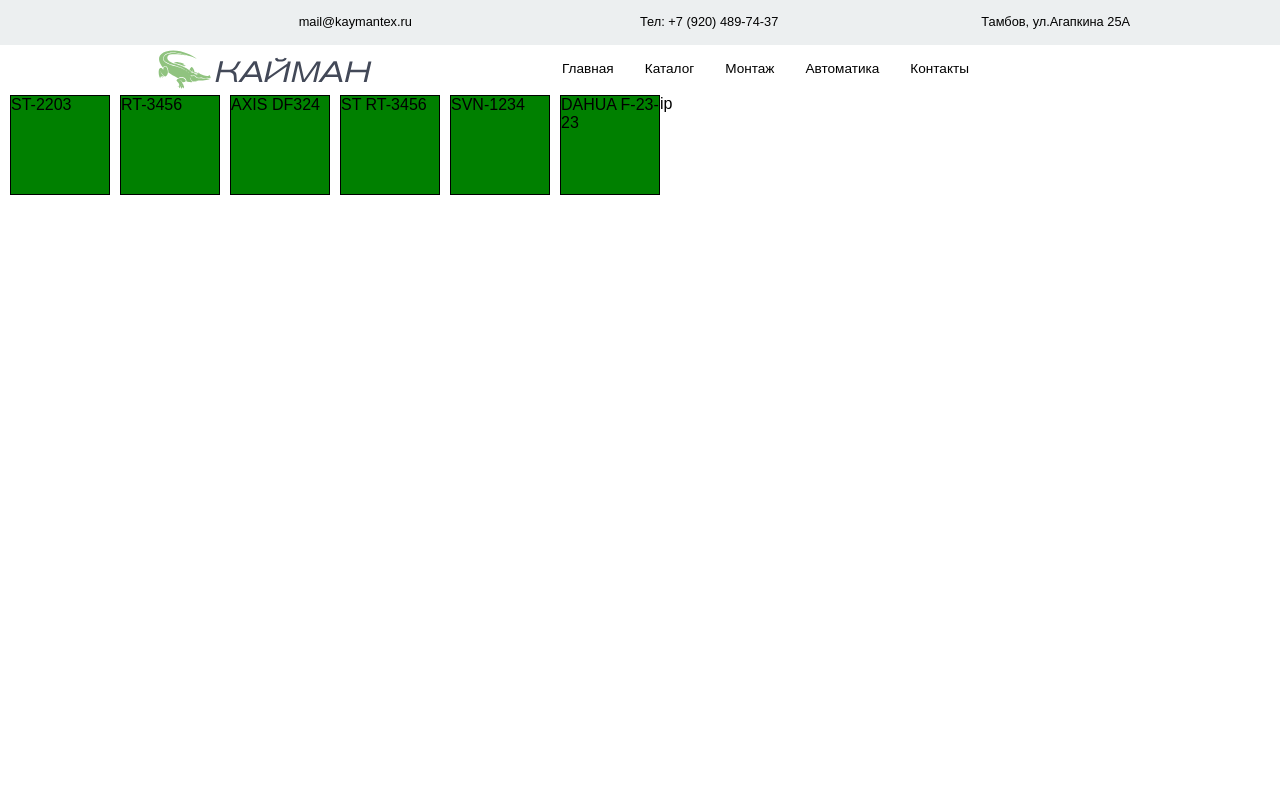
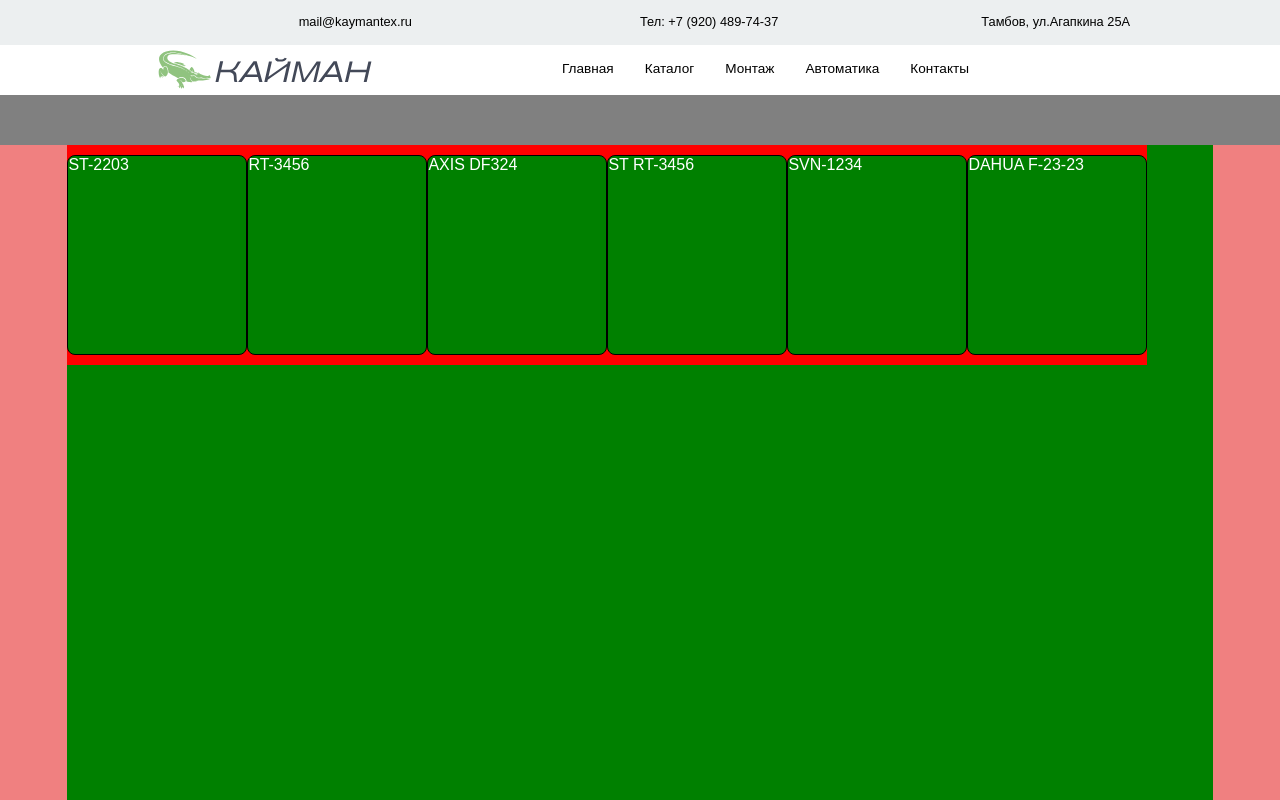
Before and after one commit to kaymantex68/site_cayman, a React (Create React App) app: page /catalog/ip in a window 1280 px wide. Shown: the top 800 px of the page. Built offline with nearby package versions, Linux system fonts and the light colour scheme.

Commit message:
office продвижения по каталогу

```diff
--- a/src/App.js
+++ b/src/App.js
@@ -45,7 +45,6 @@ function App() {
             <Route exact path="/catalog/:cat" component={Catalog}/>
             <Route exact path="/catalog/:cat/:type" component={Catalog}/>
             <Route  path="/catalog/:cat/:type/:brand" component={Catalog}/>
-
           </Switch>
           </div>
         </div>
--- a/src/components/Catalog/Catalog.js
+++ b/src/components/Catalog/Catalog.js
@@ -1,86 +1,24 @@
 import React, { useContext } from 'react';
 import classes from './Catalog.module.css'
 import { Context } from '../../Context'
+import CatalogContainer from './CatalogContainer'
 
 function Catalog({ match }) {
-    const { Data } = useContext(Context);
-    let DataCatalog = [];
-    {
-        Data.map((item, index) => {
-            return (
-                DataCatalog.push(item)
-            )
-        })
-    }
-
-    console.log(match)
-    // if (match.params.cat != null) console.log(match.params.cat)
-    // if (match.params.type != null) console.log(match.params.type)
-    // if (match.params.brand != null) console.log(match.params.brand)
-
-    if (match.params.brand != null) {
-        return (
-            <div className={classes.Main}>{match.params.brand}
-                {
-                    DataCatalog.map((item, index) => {
-                        console.log(item.type[1] + ' ' + String(match.params.cat));
-                        console.log(item.type[2] + ' ' + match.params.type);
-                        console.log(item.brand + ' ' + match.params.barnd);
-                        if ((item.type[1] == match.params.cat) && (item.type[2] == match.params.type) && (item.brand == match.params.brand)) {
-                            return (
-                                <div className={classes.Product_container}>
-                                    <p>{item.model}</p>
-                                </div>
-                            )
-                        }
-                    })
-                }
+    return (
+        <>
+            <div className={classes.Main}>
+                <div className={classes.Manual}></div>
+                <div className={classes.Container}>
+                    <div className={classes.Left}></div>
+                    <div className={classes.Catalog}>
+                        <div className={classes.Centre}>
+                            <CatalogContainer match={match} />
+                        </div>
+                    </div>
+                    <div className={classes.Right}></div>
+                </div>
             </div>
-        )
-    }
-    if (match.params.type != null) {
-        return (
-            <>
-                <div className={classes.Main}>{match.params.type}
-                    {
-                        DataCatalog.map((item, index) => {
-                            console.log(item.type[1] + ' ' + String(match.params.cat));
-                            console.log(item.type[2] + ' ' + match.params.type);
-                            console.log(item.brand + ' ' + match.params.barnd);
-                            if ((item.type[1] == match.params.cat) && (item.type[2] == match.params.type)) {
-                                return (
-                                    <p>{item.model}</p>
-                                )
-                            }
-                        })
-                    }
-                </div>
-            </>
-        )
-    }
-    if (match.params.cat != null) {
-        return (
-            <>
-                <div className={classes.Main}>{match.params.cat}
-                    {
-                        DataCatalog.map((item, index) => {
-                            console.log(item.type[1] + ' ' + String(match.params.cat));
-                            if (item.type[1] == match.params.cat) {
-                                return (
-                                    <div className={classes.Product_container}>
-                                        <p>{item.model}</p>
-                                    </div>
-                                )
-                            }
-                        })
-                    }
-                </div>
-            </>
-        )
-    }
-
-    return (
-        <div className={classes.Main}>общий каталог</div>
+        </>
     )
 }
 
--- a/src/components/Catalog/Catalog.module.css
+++ b/src/components/Catalog/Catalog.module.css
@@ -1,19 +1,55 @@
 .Main{
+    position: absolute;
     width: 100%;
     height: 100%;
-    /* background-color: red; */
+    /* background-color: bisque; */
     color: black;
 }
 
-.Product_container{
-    width: 100px;
-    height: 100px;
-    border: 1px solid black;
-    background-color: green;
-    float: left;
-    margin-left: 10px;
+
+
+
+
+.Manual{
+    width: 100%;
+    height: 50px;
+    background-color: gray;
 }
 
-p {
-    color: black;
+.Container{
+    display: flex;
+    margin: 0 auto;
+    position: relative;
+    width: 100%;
+    height: 100%;
+    background-color: red;
+
 }
+
+.Left{
+   flex:1;
+    height: 100%;
+    background-color: lightcoral;
+}
+.Catalog{
+    position: relative;
+    flex:17;
+    height: 100%;
+    background-color: green;
+
+
+}
+.Centre{
+    position: relative;
+    display: inline-block;
+   background-color: red;
+   /* left:50%;
+   transform: translateX(-50%);  */
+
+
+}
+.Right{
+    flex:1;
+    height: 100%;
+    background-color: lightcoral;
+}
--- /dev/null
+++ b/src/components/Catalog/CatalogContainer.js
@@ -0,0 +1,82 @@
+import React, { useContext } from 'react';
+import classes from './CatalogContainer.module.css'
+import { Context } from '../../Context'
+
+
+function CatalogContainer({ match }) {
+    const { Data } = useContext(Context);
+    let DataCatalog = [];
+    {
+        Data.map((item, index) => {
+            return (
+                DataCatalog.push(item)
+            )
+        })
+    }
+    const ProductDisplay = (product, index) => {
+        return (
+            <>
+                <div className={classes.Product_container}>
+                    <div>{product.model}</div>
+                </div>
+            </>
+        )
+    }
+
+    if (match.params.brand != null) {
+        return (
+            <div className={classes.Main}>
+                {
+                    DataCatalog.map((item, index) => {
+                        if ((item.type[1] == match.params.cat) && (item.type[2] == match.params.type) && (item.brand == match.params.brand)) {
+                            return (
+                                 ProductDisplay(item)
+                            )
+                        }
+                    })
+                }
+            </div>
+        )
+    }
+    if (match.params.type != null) {
+        return (
+            <>
+                <div className={classes.Main}>
+                    {
+                        DataCatalog.map((item, index) => {
+                            if ((item.type[1] == match.params.cat) && (item.type[2] == match.params.type)) {
+                                return (
+                                    ProductDisplay(item)
+
+                                )
+                            }
+                        })
+                    }
+                </div>
+            </>
+        )
+    }
+    if (match.params.cat != null) {
+        return (
+            <>
+                <div className={classes.Main}>
+                    {
+                        DataCatalog.map((item, index) => {
+                            if (item.type[1] == match.params.cat) {
+                                return (
+                                    ProductDisplay(item)
+                                )
+                            }
+                        })
+                    }
+                </div>
+            </>
+        )
+    }
+
+    return (
+        <div>общий каталог</div>
+    )
+}
+
+export default CatalogContainer;
--- /dev/null
+++ b/src/components/Catalog/CatalogContainer.module.css
@@ -0,0 +1,23 @@
+.Main{
+    width: 100%;
+    height: 100%;
+
+    color: black;
+}
+
+.Product_container{
+    width: 180px;
+    height: 200px;
+    border: 1px solid black;
+    border-radius: 8px;
+    background-color: green;
+    float: left;
+    margin-top:10px;
+    /* margin-left: 10px; */
+    margin-bottom: 10px;
+    color: black;
+}
+
+p {
+    color: black;
+}
```
